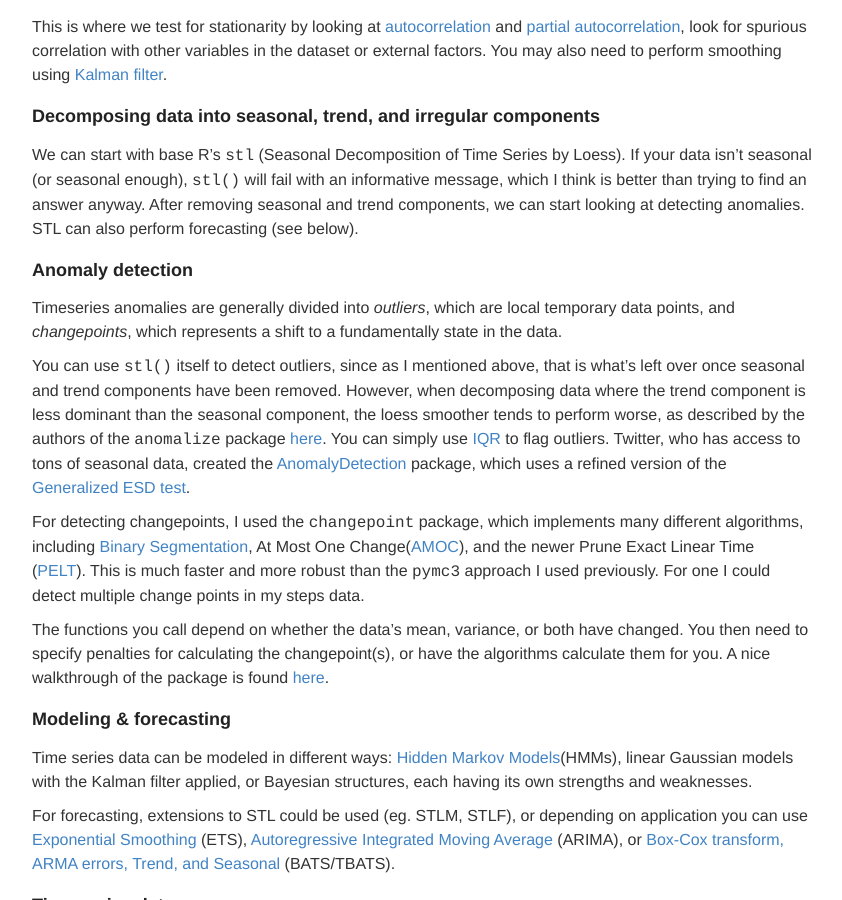
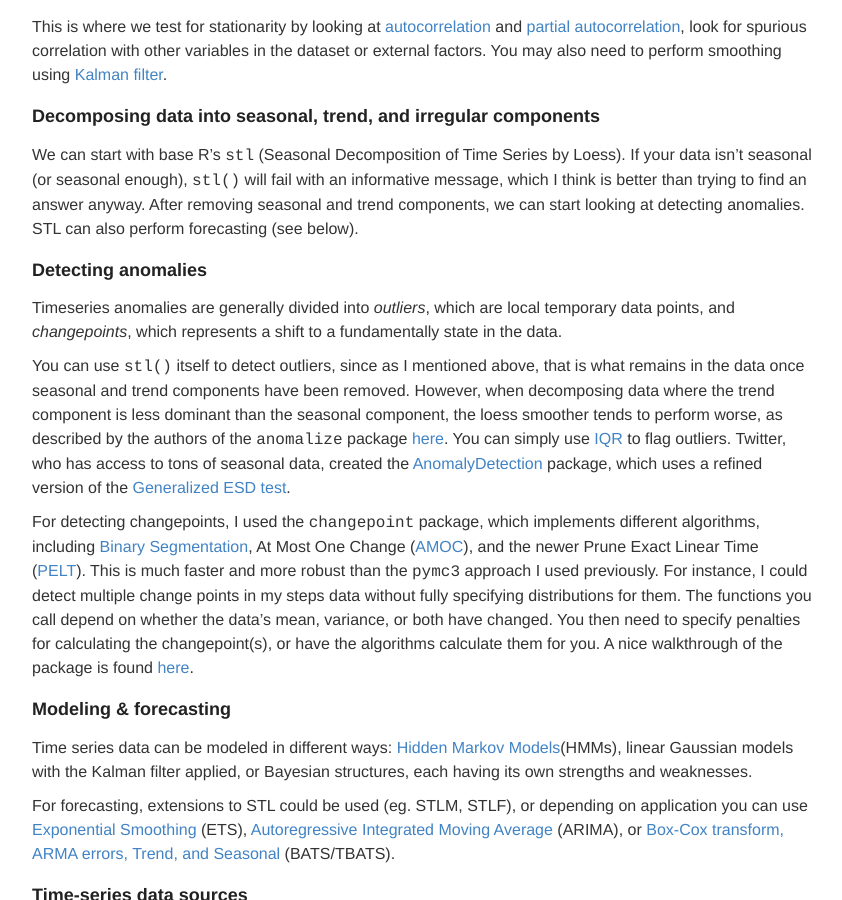
Before and after one commit to ptvan/ptvan.github.io, a Jekyll site: the page built from _posts/2019-11-15-timeseries-analysis-of-iPhone-health_data.md, in a window 1280 px wide and 900 px high, scrolled down 704 px. Shown: the whole window, without its empty margins (218-1060 px from the left). Built offline with Jekyll 4.4.1, drawn with Linux system fonts in a browser that asks for light colours.

Commit message:
updated timeseries analysis blogpost

```diff
--- a/_posts/2019-11-15-timeseries-analysis-of-iPhone-health_data.md
+++ b/_posts/2019-11-15-timeseries-analysis-of-iPhone-health_data.md
@@ -18,14 +18,12 @@ This is where we test for stationarity by looking at [autocorrelation](https://e
 ### Decomposing data into seasonal, trend, and irregular components
 We can start with base R's `stl` (Seasonal Decomposition of Time Series by Loess). If your data isn't seasonal (or seasonal enough), `stl()` will fail with an informative message, which I think is better than trying to find an answer anyway. After removing seasonal and trend components, we can start looking at detecting anomalies. STL can also perform forecasting (see below).
 
-### Anomaly detection
+### Detecting anomalies
 Timeseries anomalies are generally divided into *outliers*, which are local temporary data points, and *changepoints*, which represents a shift to a fundamentally state in the data.
 
-You can use `stl()` itself to detect outliers, since as I mentioned above, that is what's left over once seasonal and trend components have been removed. However, when decomposing data where the trend component is less dominant than the seasonal component, the loess smoother tends to perform worse, as described by the authors of the `anomalize` package [here](https://cran.r-project.org/web/packages/anomalize/vignettes/anomalize_methods.html). You can simply use [IQR](https://en.wikipedia.org/wiki/Interquartile_range) to flag outliers. Twitter, who has access to tons of seasonal data, created the [AnomalyDetection](https://blog.twitter.com/engineering/en_us/a/2015/introducing-practical-and-robust-anomaly-detection-in-a-time-series.html) package, which uses a refined version of the [Generalized ESD test](https://www.itl.nist.gov/div898/handbook/eda/section3/eda35h3.htm).
+You can use `stl()` itself to detect outliers, since as I mentioned above, that is what remains in the data once seasonal and trend components have been removed. However, when decomposing data where the trend component is less dominant than the seasonal component, the loess smoother tends to perform worse, as described by the authors of the `anomalize` package [here](https://cran.r-project.org/web/packages/anomalize/vignettes/anomalize_methods.html). You can simply use [IQR](https://en.wikipedia.org/wiki/Interquartile_range) to flag outliers. Twitter, who has access to tons of seasonal data, created the [AnomalyDetection](https://blog.twitter.com/engineering/en_us/a/2015/introducing-practical-and-robust-anomaly-detection-in-a-time-series.html) package, which uses a refined version of the [Generalized ESD test](https://www.itl.nist.gov/div898/handbook/eda/section3/eda35h3.htm).
 
-For detecting changepoints, I used the `changepoint` package, which implements many different algorithms, including [Binary Segmentation](https://www.jstor.org/stable/2529204), At Most One Change([AMOC](https://www.jstor.org/stable/2334932)), and the newer Prune Exact Linear Time ([PELT](https://arxiv.org/pdf/1101.1438.pdf)). This is much faster and more robust than the `pymc3` approach I used previously. For one I could detect multiple change points in my steps data.
-
-The functions you call depend on whether the data's mean, variance, or both have changed. You then need to specify penalties for calculating the changepoint(s), or have the algorithms calculate them for you. A nice walkthrough of the package is found [here](http://members.cbio.mines-paristech.fr/~thocking/change-tutorial/RK-CptWorkshop.html).
+For detecting changepoints, I used the `changepoint` package, which implements different algorithms, including [Binary Segmentation](https://www.jstor.org/stable/2529204), At Most One Change ([AMOC](https://www.jstor.org/stable/2334932)), and the newer Prune Exact Linear Time ([PELT](https://arxiv.org/pdf/1101.1438.pdf)). This is much faster and more robust than the `pymc3` approach I used previously. For instance, I could detect multiple change points in my steps data without fully specifying distributions for them. The functions you call depend on whether the data's mean, variance, or both have changed. You then need to specify penalties for calculating the changepoint(s), or have the algorithms calculate them for you. A nice walkthrough of the package is found [here](http://members.cbio.mines-paristech.fr/~thocking/change-tutorial/RK-CptWorkshop.html).
 
 ### Modeling & forecasting
 Time series data can be modeled in different ways: [Hidden Markov Models](https://en.wikipedia.org/wiki/Hidden_Markov_model)(HMMs), linear Gaussian models with the Kalman filter applied, or Bayesian structures, each having its own strengths and weaknesses.
```
